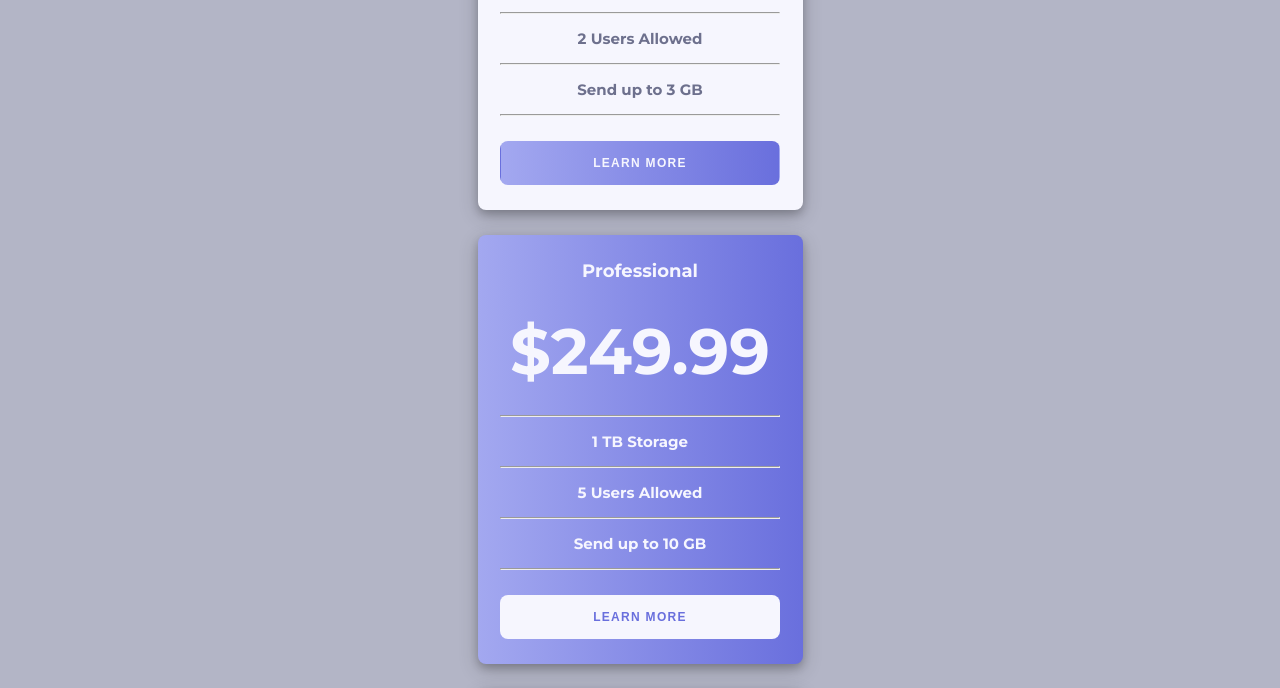
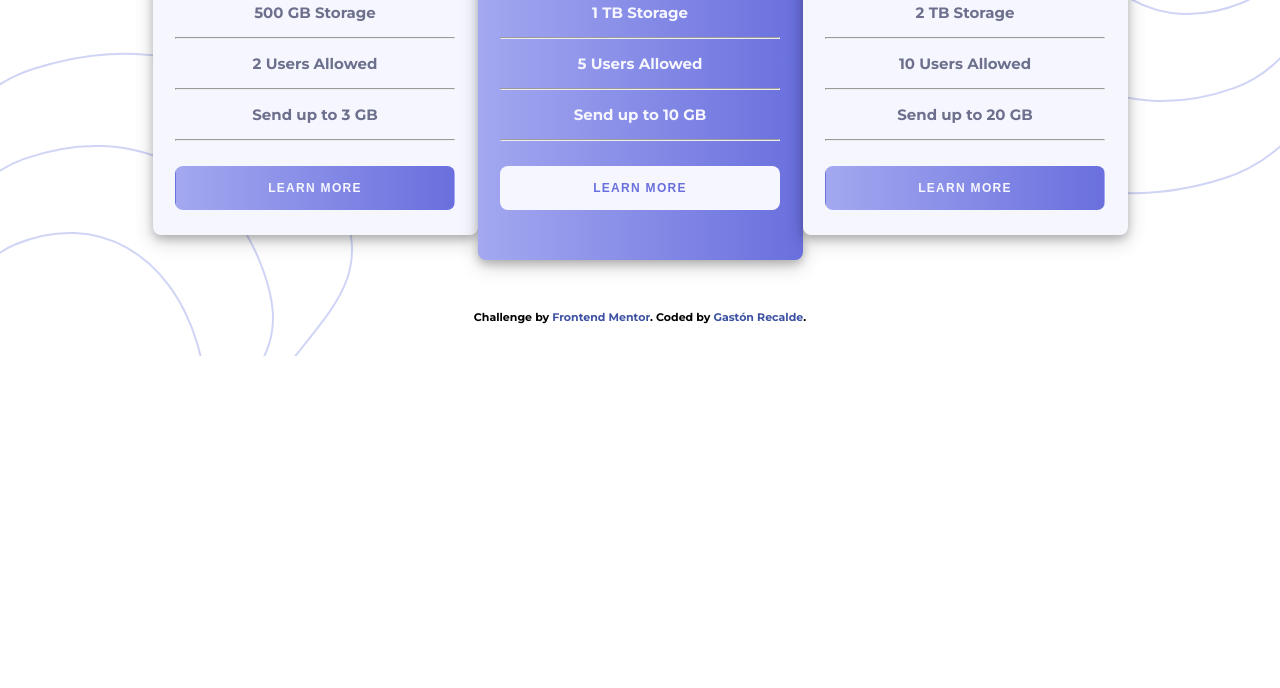
Before and after one commit to Gaston-Recalde/pricing-component-with-toggle, a plain HTML site: page index.html in a window 1280 px wide. Shown: the part 448-1136 px from the top of the page. After the commit the page ends 804 px from the top, so only its background shows below. Drawn offline with Linux system fonts and the light colour scheme.

Commit message:
Desktop design

```diff
--- a/index.html
+++ b/index.html
@@ -81,9 +81,9 @@
 
   </main>
 
-  <!-- <div class="attribution">
+  <footer class="attribution">
     Challenge by <a href="https://www.frontendmentor.io?ref=challenge" target="_blank">Frontend Mentor</a>.
     Coded by <a href="https://gaston-recalde-portafolio.netlify.app" target="_blank">Gastón Recalde</a>.
-  </div> -->
+  </footer>
 </body>
 </html>
--- a/sass/_general.scss
+++ b/sass/_general.scss
@@ -14,9 +14,20 @@ html{
 body{
     font-family: 'Montserrat', sans-serif;
     font-size: 15px;
-    background-color: $light-grayish-blue;
+    background-image: url('../images/bg-top.svg');
+    background-position: top -35px right -195px;
+    background-repeat: no-repeat;
+}
+
+@media screen and (min-width:1024px) {
+    body{
+        height: 93vh;
+        background-image: url('../images/bg-top.svg'), url('../images/bg-bottom.svg');
+        background-position: top -15px right 0px, bottom left;
+        background-repeat: no-repeat, no-repeat;
+    }
 }
 
 
-.attribution { font-size: 11px; text-align: center; }
+.attribution { font-size: 11px; text-align: center; margin-top: 50px; margin-bottom: 15px;}
 .attribution a { color: hsl(228, 45%, 44%); }
--- a/sass/_main.scss
+++ b/sass/_main.scss
@@ -1,5 +1,6 @@
 .header{
     width: 80%;
+    max-width: 325px;
     margin: 0 auto;
     text-align: center;
     margin-top: 60px;
@@ -137,3 +138,22 @@
         }
     }
 }
+
+@media screen and (min-width:1024px) {
+    .price{
+        flex-direction: row;
+        align-items: center;
+        gap: 0;
+        width: fit-content;
+        margin: auto;
+
+        &__card-second{
+            background-image: linear-gradient($linear-gradient);
+
+            .card__container{
+                padding: 50px 0;
+
+            }
+        }
+    }
+}
```
Also changed, not shown: css/style.css, 1 other file.
